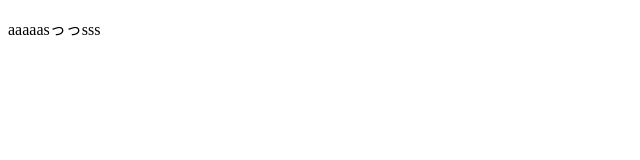
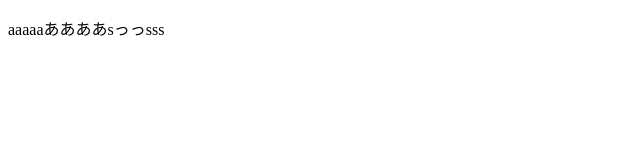
Before and after one commit to taiga-141/github-vscode, a plain HTML site: page index.html in a window 1280 px wide. Shown: the full height of the page, 0-640 px from the left. Drawn offline with Linux system fonts and the light colour scheme.

Commit message:
あああ

```diff
--- a/index.html
+++ b/index.html
@@ -9,7 +9,7 @@
 </head>
 
 <body>
-    <p>aaaaasっっsss</p>
+    <p>aaaaaああああsっっsss</p>
 </body>
 
 </html>
```
